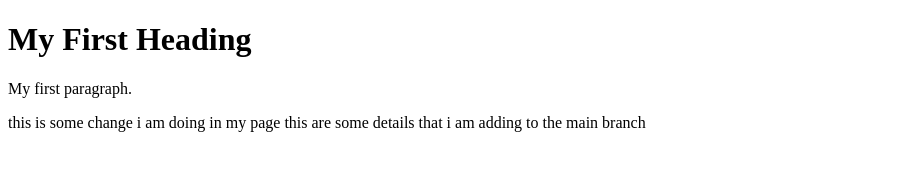
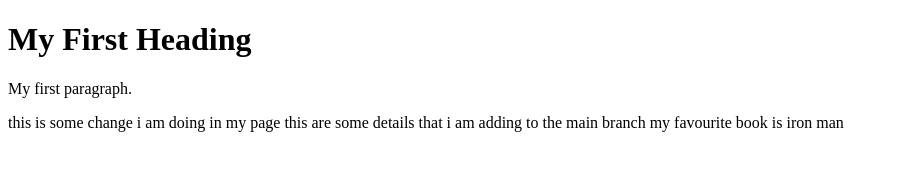
Before and after one commit to whokeshav/readme.md, a plain HTML site: page index.html in a window 1280 px wide. Shown: the whole page, without its empty margins (0-898 px from the left). Drawn offline with Linux system fonts and the light colour scheme.

Commit message:
details about the book

```diff
--- a/index.html
+++ b/index.html
@@ -6,6 +6,7 @@
 <p>My first paragraph.</p>
 <p>this is some change i am doing in my page
     this are some details that i am adding to the main branch
+    my favourite book is iron man
 </p>
 
 </body>
```
